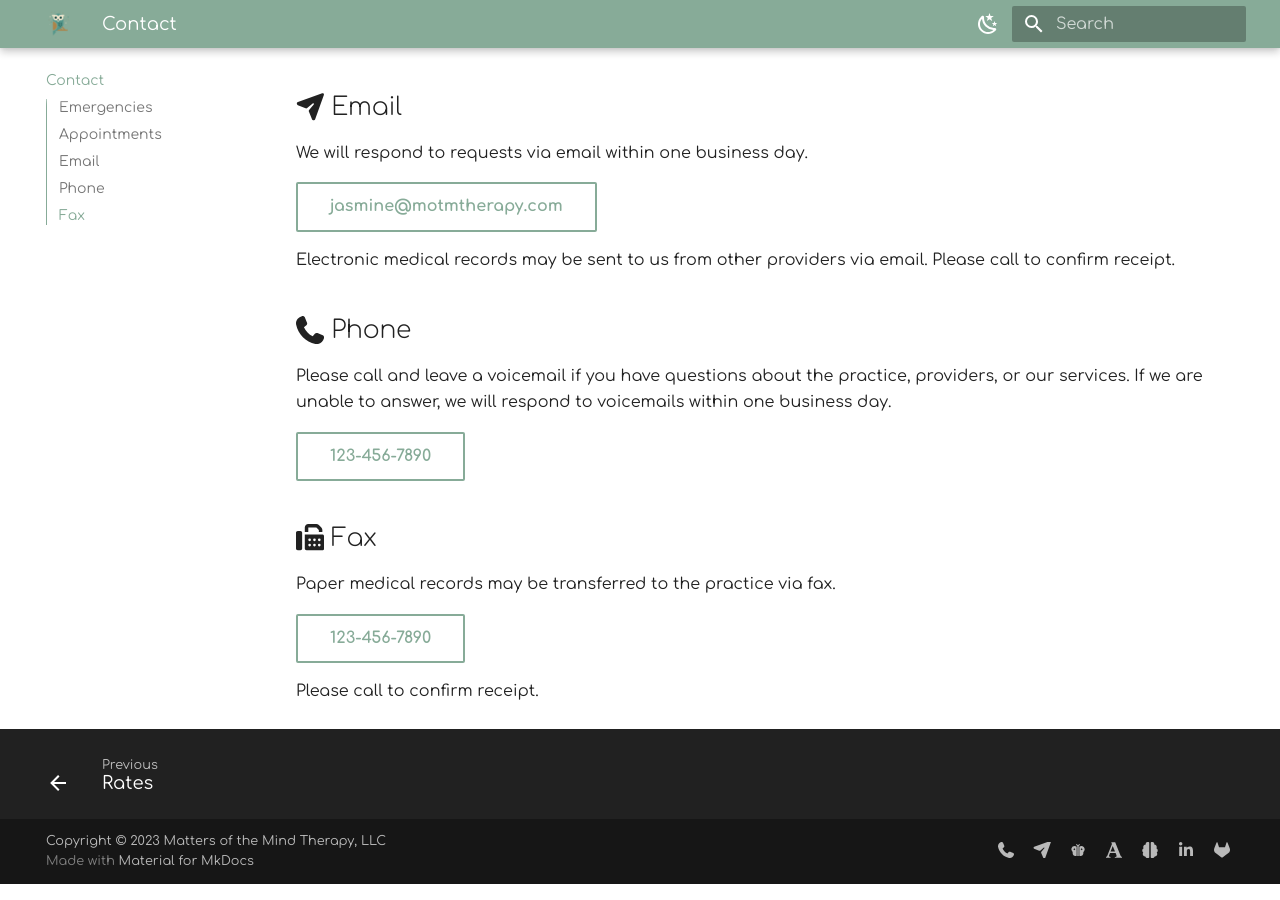
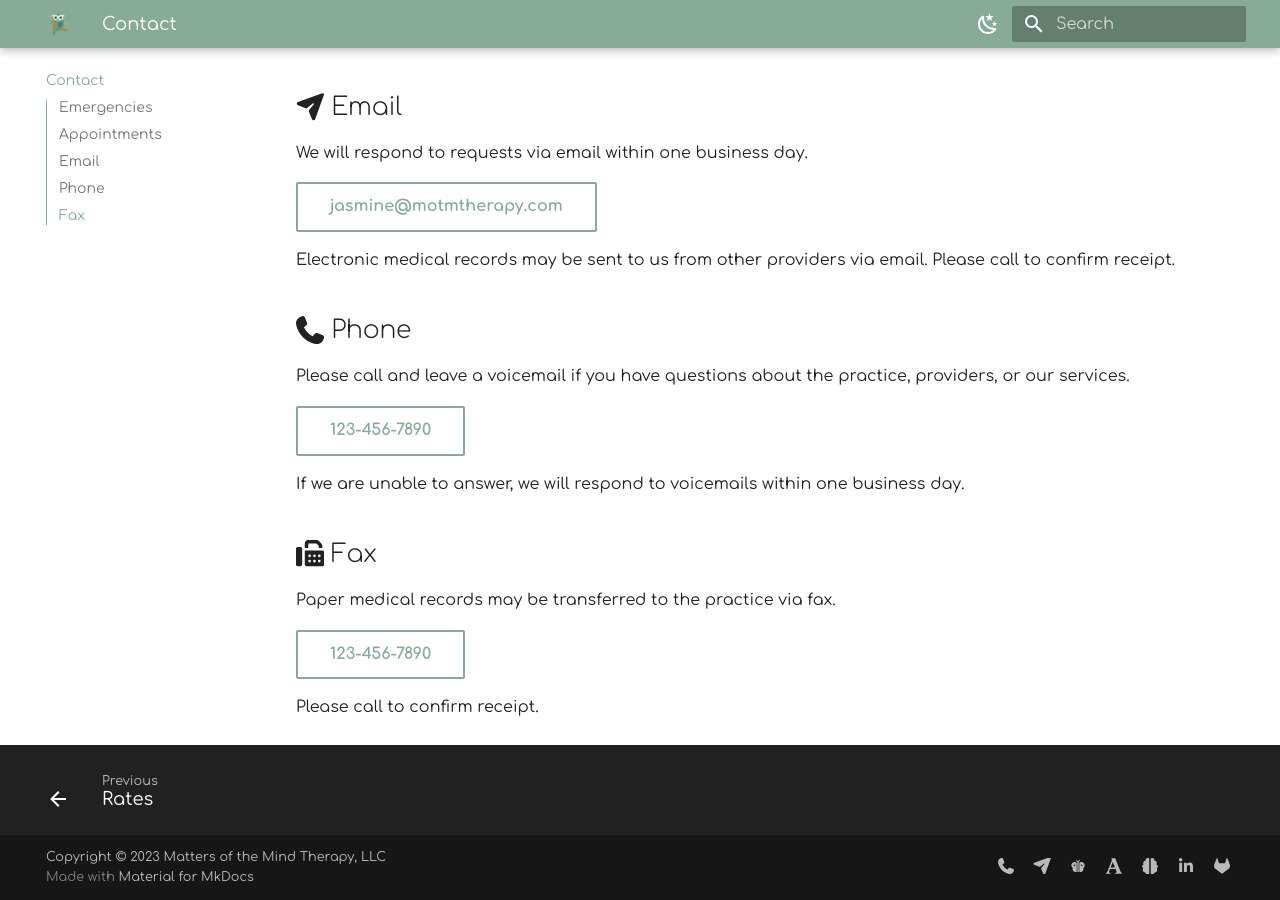
Before and after one commit to motm-therapy/website, an MkDocs documentation site: the page built from docs/contact.md, in a window 1280 px wide and 900 px high, scrolled down 544 px. Built offline with MkDocs 1.6.1 and Material for MkDocs 9.7.7, drawn with Linux system fonts in a browser that asks for light colours.

```diff
--- a/docs/contact.md
+++ b/docs/contact.md
@@ -21,15 +21,15 @@ We will respond to requests via email within one business day.
 
 [jasmine@motmtherapy.com](mailto:jasmine@motmtherapy.com){ .md-button }
 
-
 Electronic medical records may be sent to us from other providers via email. Please call to confirm receipt.
 
 ## :fontawesome-solid-phone: Phone
 
 Please call and leave a voicemail if you have questions about the practice, providers, or our services.
-If we are unable to answer, we will respond to voicemails within one business day.
 
 [123-456-7890](tel:1234567890){ .md-button }
+
+If we are unable to answer, we will respond to voicemails within one business day.
 
 ## :fontawesome-solid-fax: Fax
 
```
